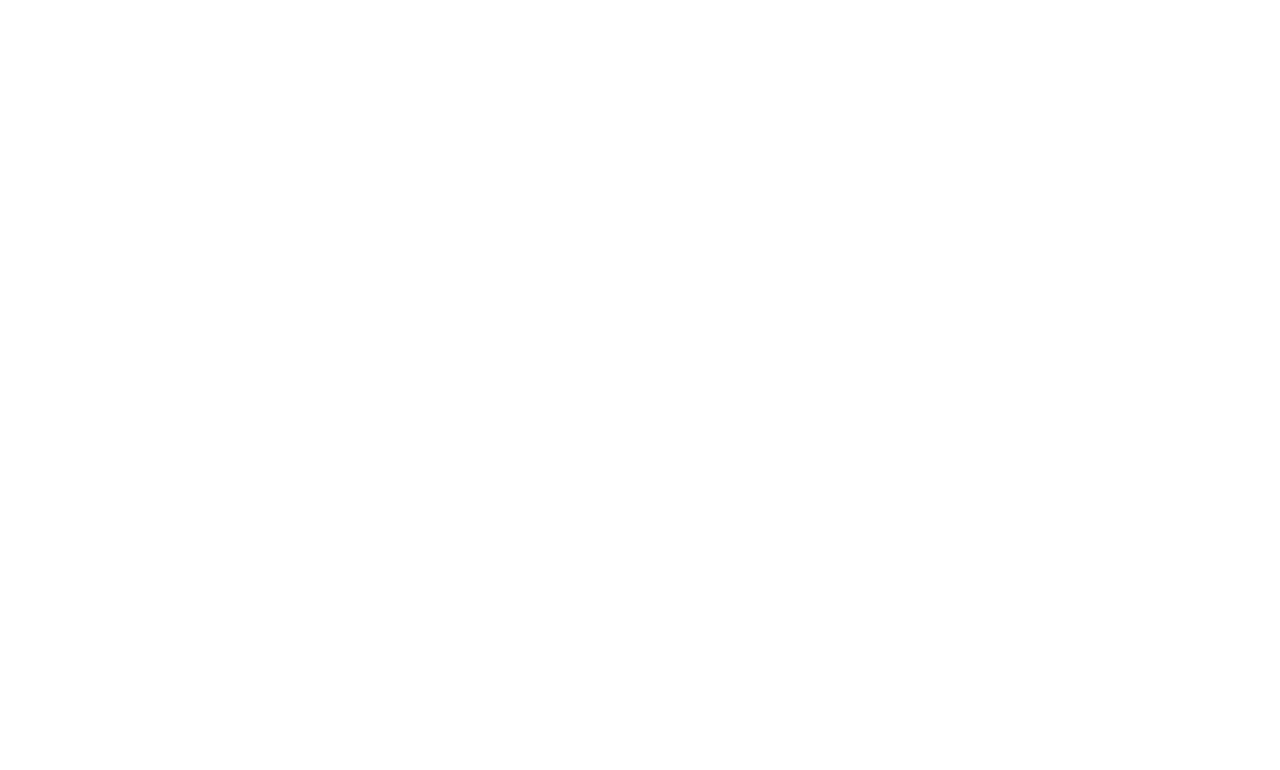
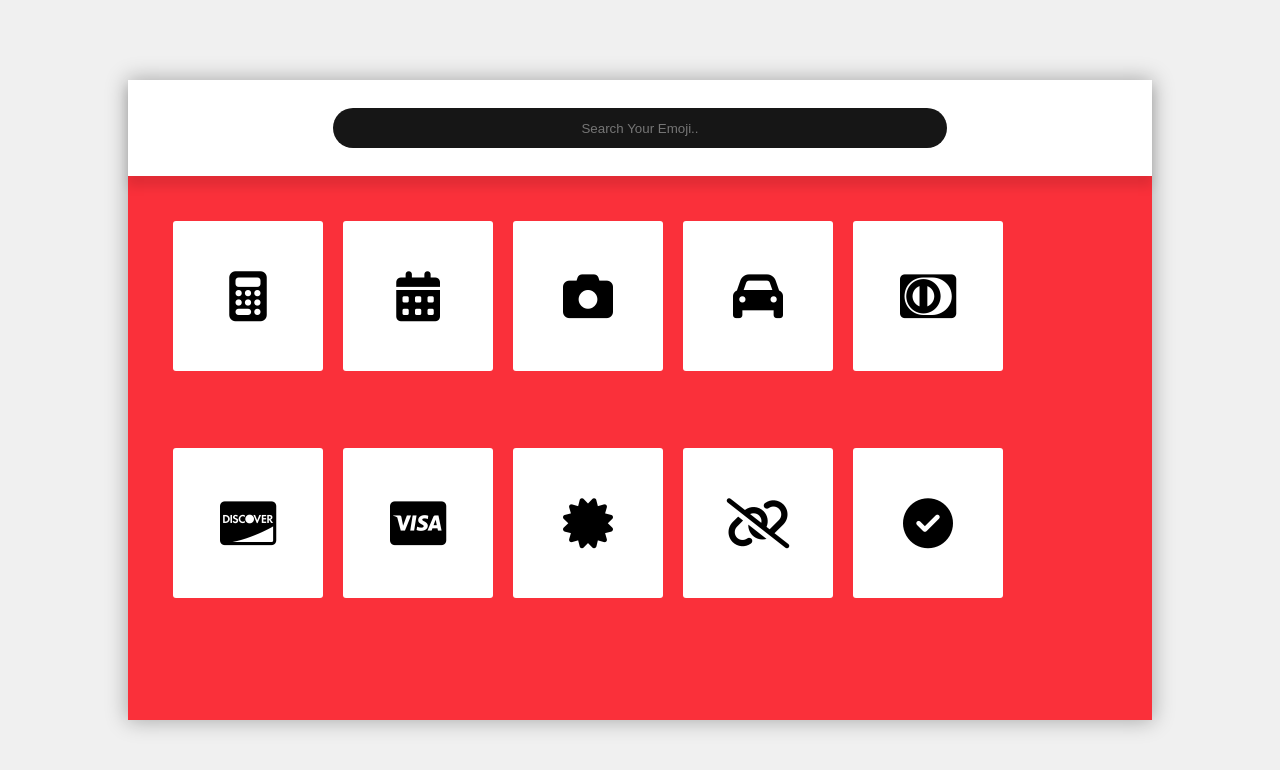
Before and after one commit to ioumesh/emoji, a plain HTML site: page index.html in a window 1280 px wide. Drawn offline with Linux system fonts and the light colour scheme.

Commit message:
emoji app

```diff
--- /dev/null
+++ b/css/style.css
@@ -0,0 +1,94 @@
+* {
+    margin: 0;
+    padding: 0;
+    box-sizing: border-box;
+}
+
+:root {
+    --primary: #ab32f1;
+    --pure: #f0f0f0;
+    --light: #fff;
+    --dark: #161616;
+    --main: #fa303a;
+}
+
+body {
+    font-family: 'Lato', sans-serif;
+}
+
+.wrapper {
+    width: 100vw;
+    height: 100vh;
+    background-color: var(--pure);
+    display: flex;
+    justify-content: center;
+    align-items: center;
+}
+
+.wrapper_content {
+    width: 80%;
+    height: 80%;
+    background-color: var(--light);
+    box-shadow: 0px 0px 20px 1px rgba(0, 0, 0, 0.3);
+    border-radius: 3px solid;
+}
+
+.emoji_search {
+    display: flex;
+    justify-content: center;
+    align-items: center;
+    position: relative;
+    width: 100%;
+    height: 15%;
+    background-color: var(--light);
+    box-shadow: 0 10px 10px 1px rgba(0, 0, 0, 0.1);
+}
+
+.emoji_container {
+    display: flex;
+    flex-wrap: wrap;
+    width: 100%;
+    height: 85%;
+    background-color: var(--main);
+    padding: 45px;
+    overflow-x: hidden;
+}
+
+.emoji_container div {
+    display: flex;
+    justify-content: center;
+    align-items: center;
+    margin-right: 20px;
+    width: 150px;
+    height: 150px;
+    background-color: var(--light);
+    border-radius: 3px;
+    margin-bottom: 20px;
+}
+
+.emoji_container div i {
+    font-size: 50px;
+}
+
+.emoji_search input {
+    width: 60%;
+    height: 40px;
+    background-color: var(--dark);
+    color: var(--light);
+    border: none;
+    border-radius: 20px;
+    text-align: center;
+}
+
+.emoji_search input:focus {
+    outline: none;
+}
+
+::-webkit-scrollbar {
+    width: 10px;
+}
+
+::-webkit-scrollbar-thumb {
+    background-color: var(--dark);
+    border-radius: 10px;
+}
--- a/index.html
+++ b/index.html
@@ -1,12 +1,63 @@
 <!DOCTYPE html>
 <html lang="en">
+
 <head>
     <meta charset="UTF-8">
     <meta http-equiv="X-UA-Compatible" content="IE=edge">
     <meta name="viewport" content="width=device-width, initial-scale=1.0">
     <title>Emoji App</title>
+    <link rel="preconnect" href="https://fonts.gstatic.com">
+    <link href="https://fonts.googleapis.com/css2?family=Lato:wght@300&display=swap" rel="stylesheet">
+    <link rel="stylesheet" href="css/style.css">
+
+    <script src="https://kit.fontawesome.com/2158ffa7e0.js" crossorigin="anonymous"></script>
 </head>
+
 <body>
 
+    <div class="wrapper">
+        <div class="wrapper_content">
+            <div class="emoji_search">
+                <input type="text" placeholder="Search Your Emoji..">
+            </div>
+            <div class="emoji_container">
+                <div class="">
+                    <i class="fa fa-calculator" aria-hidden="true"></i>
+                </div>
+                <div>
+                    <i class="fa fa-calendar" aria-hidden="true"></i>
+                </div>
+                <div>
+                    <i class="fa fa-camera" aria-hidden="true"></i>
+                </div>
+                <div>
+                    <i class="fa fa-car" aria-hidden="true"></i>
+                </div>
+                <div>
+                    <i class="fa fa-cc-diners-club" aria-hidden="true"></i>
+                </div>
+                <div>
+                    <i class="fa fa-cc-discover" aria-hidden="true"></i>
+                </div>
+
+                <div>
+                    <i class="fa fa-cc-visa" aria-hidden="true"></i>
+                </div>
+
+                <div>
+                    <i class="fa fa-certificate" aria-hidden="true"></i>
+                </div>
+                <div>
+                    <i class="fa fa-chain-broken" aria-hidden="true"></i>
+                </div>
+                <div>
+                    <i class="fa fa-check-circle" aria-hidden="true"></i>
+                </div>
+
+            </div>
+        </div>
+    </div>
+    <script src="js/app.js"></script>
 </body>
+
 </html>
```
Also changed, not shown: js/app.js (added), style.css (deleted).
